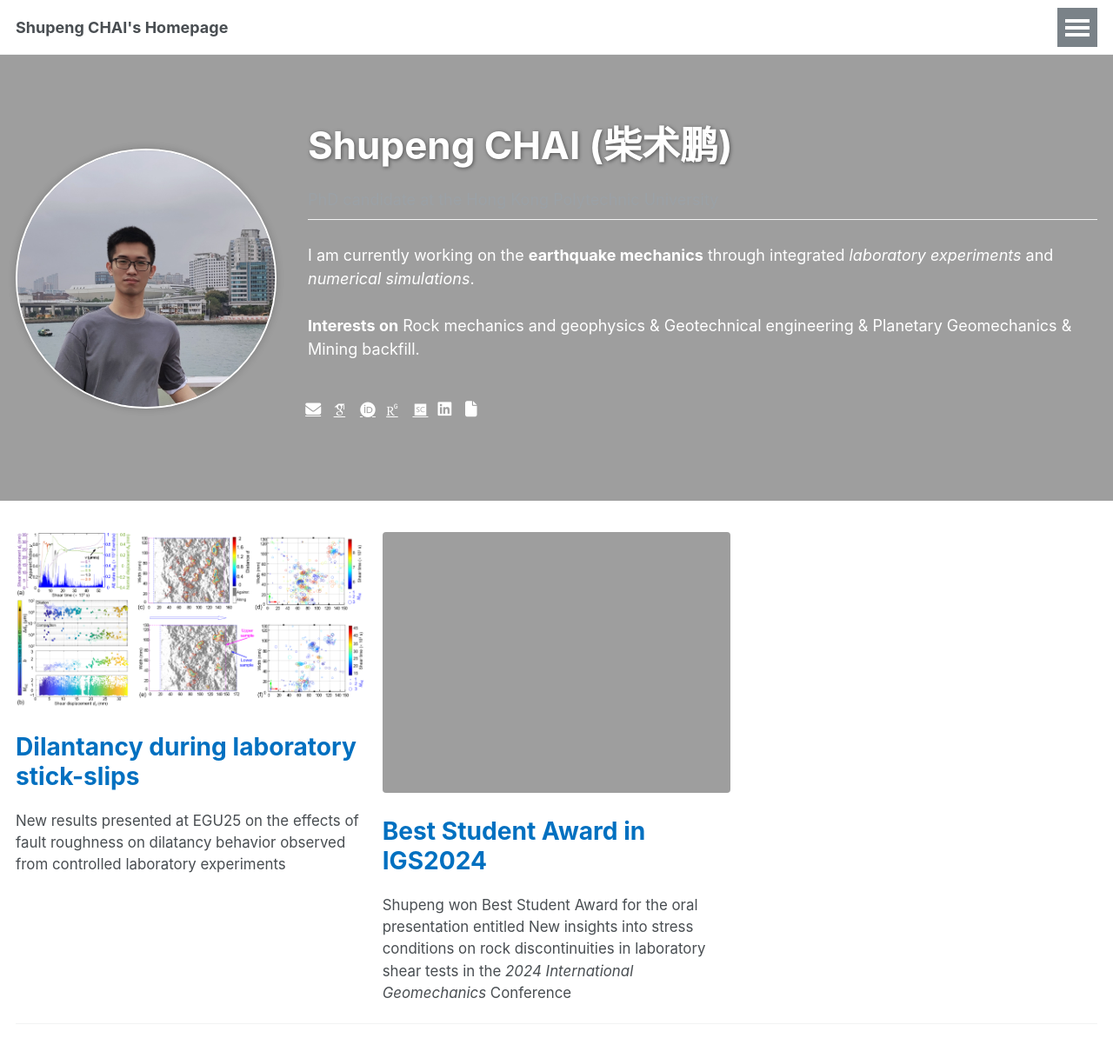
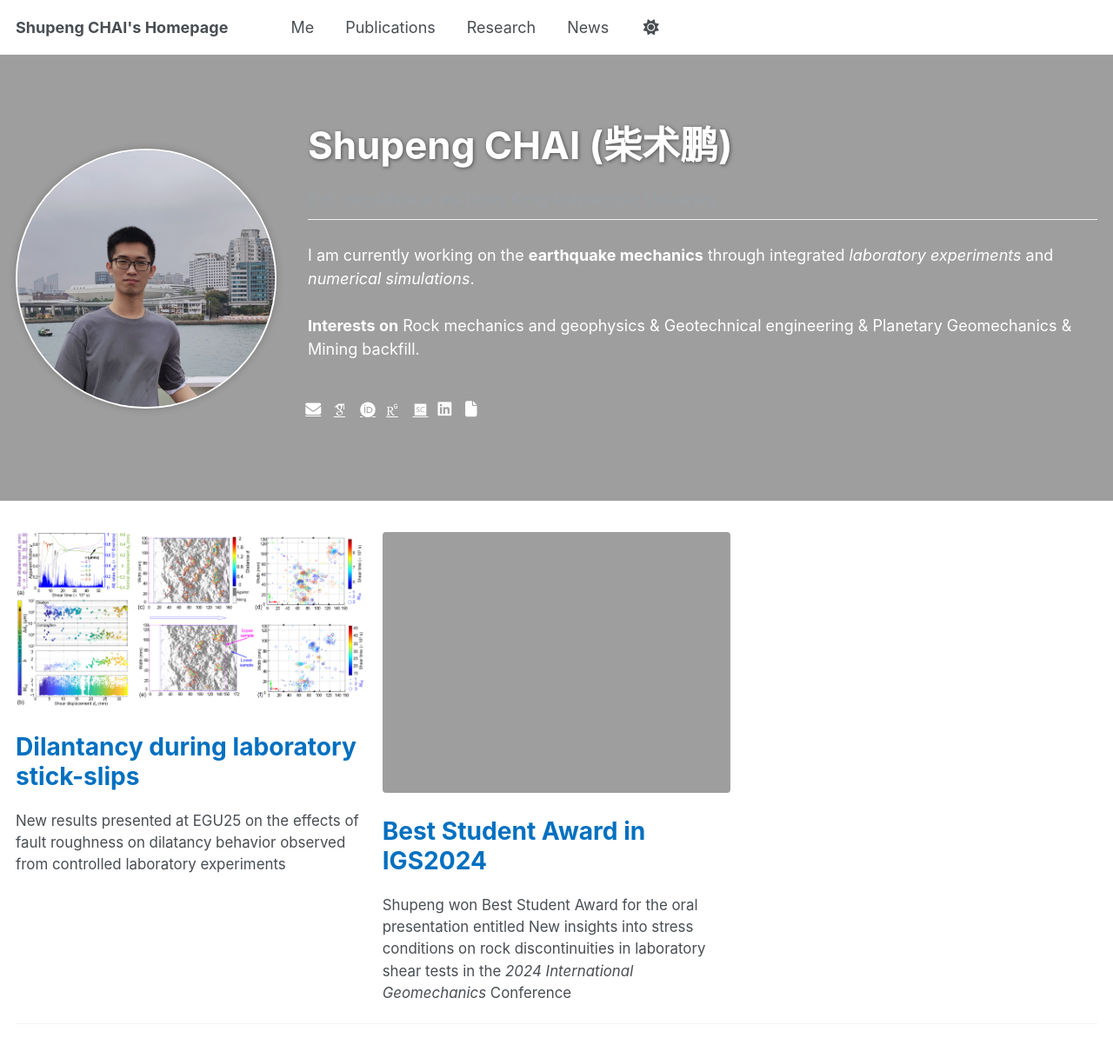
Before and after one commit to spchai/spchai.github.io, a Jekyll site: the page built from _pages/about.md, in a window 1280 px wide and 1400 px high. Shown: the top 1217 px of the window at 87% size. Built offline with Jekyll 4.4.1, drawn with Linux system fonts in a browser that asks for light colours; some web fonts are replaced.

Commit message:
Update _navigation.scss

```diff
--- a/_sass/layout/_navigation.scss
+++ b/_sass/layout/_navigation.scss
@@ -203,30 +203,21 @@
   }
 
   .visible-links {
-    display: flex;
-    align-items: center;
-    width: 100%;
+    display: table;
 
     li {
-      flex: none;
-      white-space: nowrap; // 防止文字换行
+      display: table-cell;
+      vertical-align: middle;
 
-      // 第一个项目左对齐
       &:first-child {
-        margin-right: auto; // 推动其他项目到右边
         font-weight: bold;
+        text-wrap: wrap;
 
         a {
           margin-left: 0;
         }
       }
 
-      // 其余项目右对齐
-      &:not(:first-child) {
-        margin-left: 1.5rem; // 项目间距
-      }
-
-      // 最后一个项目调整右边距
       &:last-child {
         a {
           margin-right: 0;
@@ -234,18 +225,17 @@
       }
     }
 
-    // 保持原有的悬停效果
+    #theme-toggle {
+      a {
+        width: 25px;
+        display: flex;
+        justify-content: center;
+        cursor: pointer;
+      }
+    }
+
     a {
       position: relative;
-      display: block;
-      margin: 0 1rem;
-      padding: 0.5rem 0;
-      color: var(--global-masthead-link-color);
-      text-decoration: none;
-
-      &:hover {
-        color: var(--global-masthead-link-color-hover);
-      }
 
       &:before {
         content: "";
@@ -255,74 +245,20 @@
         height: 4px;
         background: var(--global-border-color);
         width: 100%;
+        -webkit-transition: $global-transition;
         transition: $global-transition;
-        transform: scaleX(0);
+        -webkit-transform: scaleX(0);
+            -ms-transform: scaleX(0);
+                transform: scaleX(0); /* hide*/
       }
 
       &:hover:before {
-        transform: scaleX(1);
+        -webkit-transform: scaleX(1);
+            -ms-transform: scaleX(1);
+                transform: scaleX(1); /* reveal*/
       }
     }
   }
-
-  // .visible-links {
-  //   display: table;
-
-  //   li {
-  //     display: table-cell;
-  //     vertical-align: middle;
-
-  //     &:first-child {
-  //       font-weight: bold;
-  //       text-wrap: wrap;
-
-  //       a {
-  //         margin-left: 0;
-  //       }
-  //     }
-
-  //     &:last-child {
-  //       a {
-  //         margin-right: 0;
-  //       }
-  //     }
-
-  //   }
-
-  //   #theme-toggle {
-  //     a {
-  //       width: 25px;
-  //       display: flex;
-  //       justify-content: center;
-  //       cursor: pointer;
-  //     }
-  //   }
-
-  //   a {
-  //     position: relative;
-
-  //     &:before {
-  //       content: "";
-  //       position: absolute;
-  //       left: 0;
-  //       bottom: 0;
-  //       height: 4px;
-  //       background: var(--global-border-color);
-  //       width: 100%;
-  //       -webkit-transition: $global-transition;
-  //       transition: $global-transition;
-  //       -webkit-transform: scaleX(0);
-  //           -ms-transform: scaleX(0);
-  //               transform: scaleX(0); /* hide*/
-  //     }
-
-  //     &:hover:before {
-  //       -webkit-transform: scaleX(1);
-  //           -ms-transform: scaleX(1);
-  //               transform: scaleX(1); /* reveal*/
-  //     }
-  //   }
-  // }
 
   .hidden-links {
     position: absolute;
```
